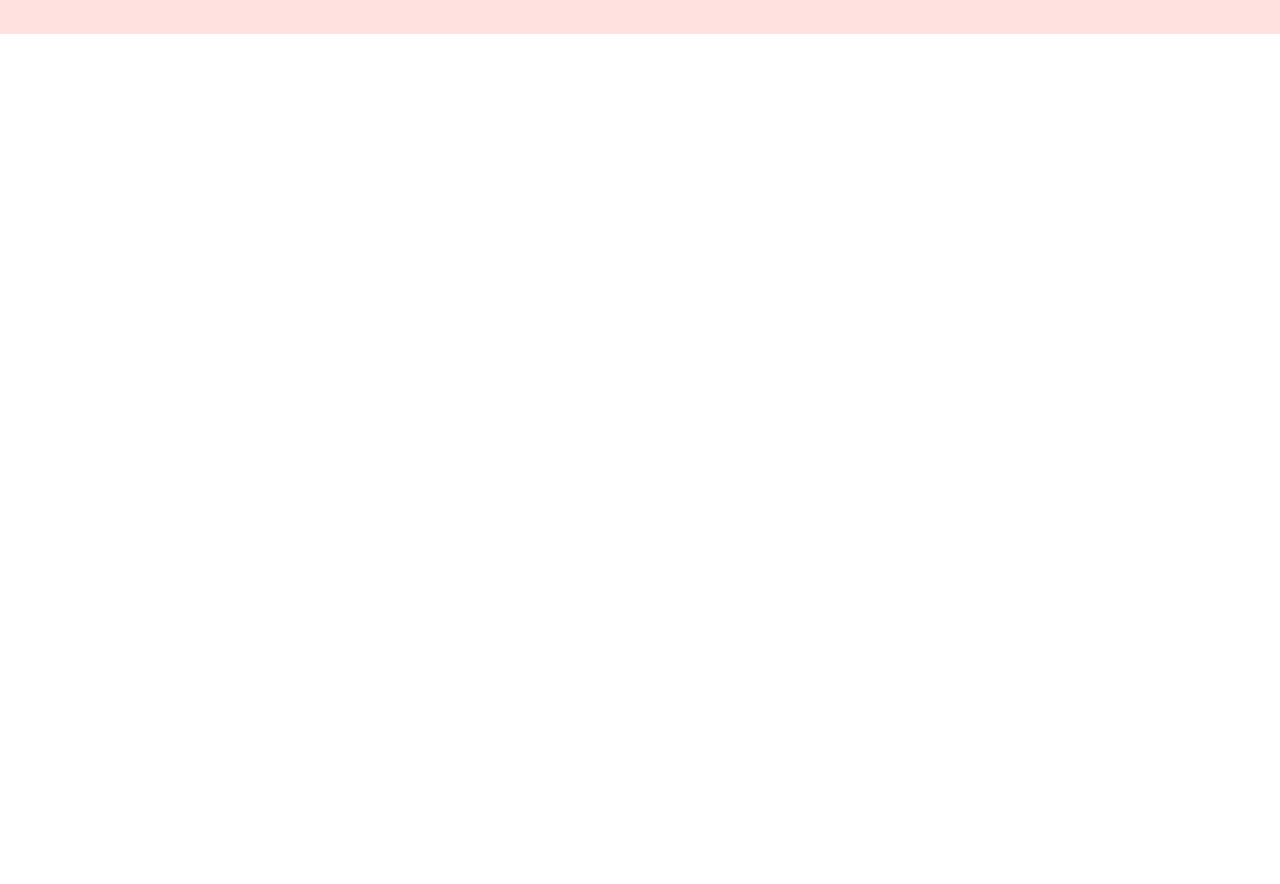
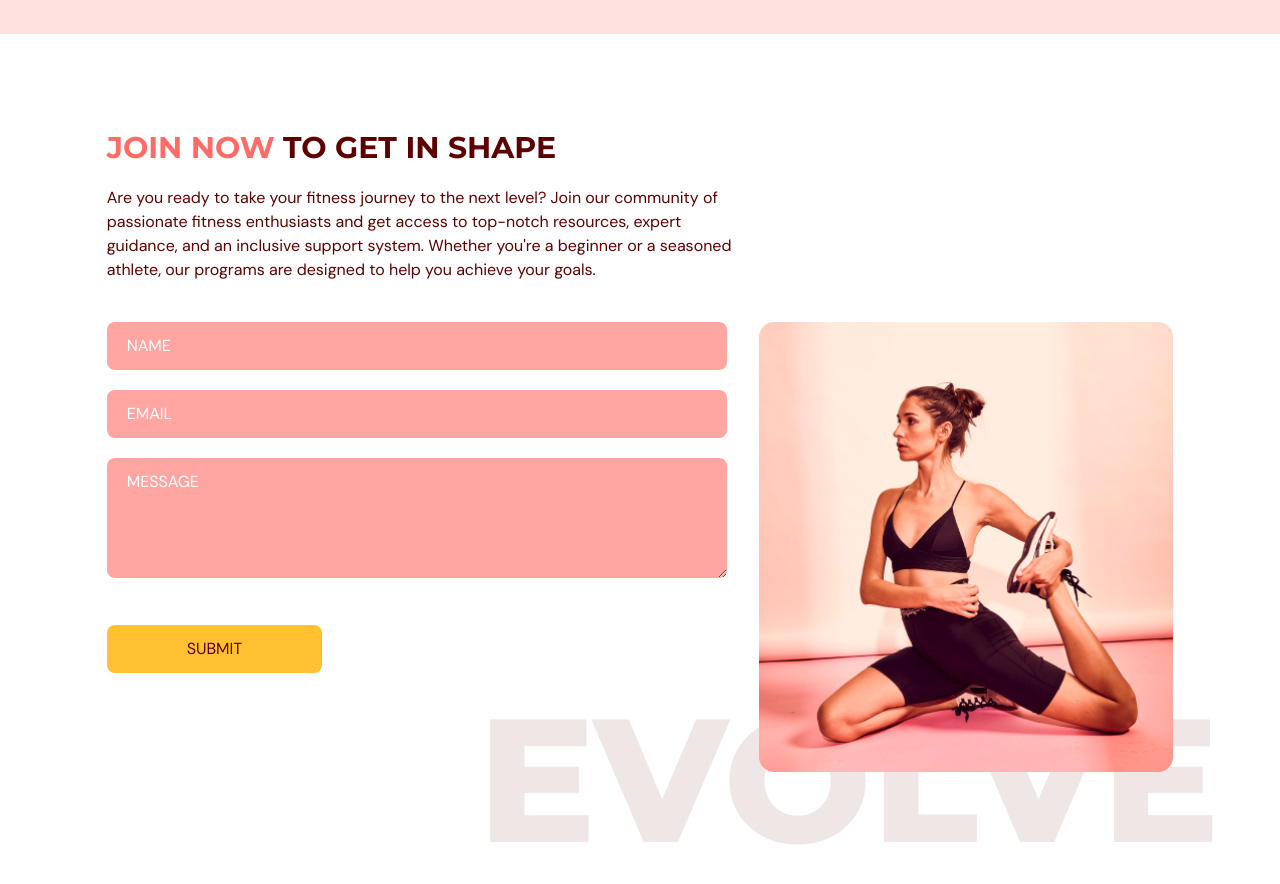
Before and after one commit to jimabby/gym-website, a React (Vite) app: page / in a window 1280 px wide. Shown: the part 3100-3984 px from the top of the page. Before the commit the page ends 3134 px from the top, so only its background shows below. Built offline with nearby package versions, Linux system fonts and the light colour scheme.

Commit message:
Contact Us page

```diff
--- a/package.json
+++ b/package.json
@@ -14,7 +14,8 @@
     "framer-motion": "^11.2.10",
     "react": "^18.2.0",
     "react-anchor-link-smooth-scroll": "^1.0.12",
-    "react-dom": "^18.2.0"
+    "react-dom": "^18.2.0",
+    "react-hook-form": "^7.51.5"
   },
   "devDependencies": {
     "@types/node": "^20.14.2",
--- a/src/App.tsx
+++ b/src/App.tsx
@@ -4,6 +4,7 @@
 import { SelectedPage } from "./shared/types";
 import Benefits from "./scenes/benefits";
 import OurClasses from "./scenes/ourclasses";
+import ContactUs from "./scenes/contactus";
 
 function App() {
   const [selectedPage, setSelectedPage] = useState<SelectedPage>(SelectedPage.Home);
@@ -30,6 +31,7 @@
     <Home setSelectedPage={setSelectedPage} />
     <Benefits setSelectedPage={setSelectedPage} />
     <OurClasses setSelectedPage={setSelectedPage} />
+    <ContactUs setSelectedPage={setSelectedPage} />
   </div>;
 }
 
--- /dev/null
+++ b/src/scenes/contactus/index.tsx
@@ -0,0 +1,145 @@
+import { SelectedPage } from "@/shared/types"
+import { motion } from "framer-motion";
+import { useForm } from "react-hook-form";
+import ContactUsPageGraphic from "@/assets/ContactUsPageGraphic.png"
+import HText from "@/shared/HText";
+
+type Props = {
+  setSelectedPage: (value: SelectedPage) => void;
+}
+
+const ContactUs = ({setSelectedPage}: Props) => {
+
+  const inputStyles = `mb-5 w-full rounded-lg bg-primary-300 px-5 py-3 placeholder-white`;
+
+  const {
+    register,
+    trigger,
+    formState: {errors},
+  } = useForm();
+
+  const onSubmit = async (e: any) => {
+    const isValid = await trigger();
+    if(!isValid){
+      e.preventDefault();
+    }
+  }
+
+  return (
+    <section id="contactus" className="mx-auto w-5/6 pt-24 pb-32">
+      <motion.div onViewportEnter={() => setSelectedPage(SelectedPage.ContactUs)}>
+        {/* HEADER */}
+        <motion.div
+          className="md:w-3/5"
+          initial="hidden"
+          whileInView="visible"
+          viewport={{once: true, amount: 0.5}}
+          transition={{duration: 1}}
+          variants={{
+            hidden: {opacity: 0, x: -50},
+            visible: {opacity: 1, x: 0},
+          }}
+        >
+          <HText>
+            <span className="text-primary-500">JOIN NOW </span>TO GET IN SHAPE
+          </HText>
+          <p className="my-5">
+            Are you ready to take your fitness journey to the next level? Join our community of passionate
+            fitness enthusiasts and get access to top-notch resources, expert guidance, and an inclusive
+            support system. Whether you're a beginner or a seasoned athlete, our programs are designed
+            to help you achieve your goals.
+          </p>
+        </motion.div>
+
+        {/* FORM AND IMAGE */}
+        <div className="mt-10 justify-between gap-8 md:flex">
+          <motion.div className="mt-10 basis-3/5 md:mt-0"
+            initial="hidden"
+            whileInView="visible"
+            viewport={{once: true, amount: 0.5}}
+            transition={{duration: 1}}
+            variants={{
+              hidden: {opacity: 0, y: 50},
+              visible: {opacity: 1, y: 0},
+            }}
+          >
+            <form
+              target="_blank"
+              onSubmit={onSubmit}
+              action="https://formsubmit.co/el/nukupu"
+              method="POST">
+              <input
+                className= {inputStyles}
+                type="text"
+                placeholder="NAME"
+                {...register("name", {
+                  required: true,
+                  maxLength: 100,
+                })}/>
+                {errors.name && (
+                  <p className="mt-1 text-priamry-500">
+                    {errors.name.type === "required" && "This field is required."}
+                    {errors.name.type === "maxLength" && "Max Length is 100 characters."}
+                  </p>
+                )}
+
+              <input
+                className= {inputStyles}
+                type="text"
+                placeholder="EMAIL"
+                {...register("email", {
+                  required: true,
+                  pattern: /^[A-Z0-9._%+-]+@[A-Z0-9.-]+\.[A-Z]{2,}$/i,
+                })}/>
+                {errors.email && (
+                  <p className="mt-1 text-priamry-500">
+                    {errors.email.type === "required" && "This field is required."}
+                    {errors.email.type === "pattern" && "invalid email address!"}
+                  </p>
+                )}
+
+              <textarea
+                className= {inputStyles}
+                placeholder="MESSAGE"
+                rows={4}
+                cols={50}
+                {...register("message", {
+                  required: true,
+                  maxLength: 2000,
+                })}/>
+                {errors.message && (
+                  <p className="mt-1 text-priamry-500">
+                    {errors.message.type === "required" && "This field is required."}
+                    {errors.message.type === "maxLength" && "Max Length is 2000 characters."}
+                  </p>
+                )}
+
+                <button
+                  type="submit"
+                  className="mt-5 rounded-lg bg-secondary-500 px-20 py-3 transition duration-500 hover:text-white">
+                  SUBMIT
+                </button>
+            </form>
+          </motion.div>
+          <motion.div
+            className="relative mt-16 basis-2/5 md:mt-0"
+            initial="hidden"
+            whileInView="visible"
+            viewport={{once: true, amount: 0.5}}
+            transition={{delay: 0.2, duration: 1}}
+            variants={{
+              hidden: {opacity: 0, x: -50},
+              visible: {opacity: 1, x: 0},
+            }}
+          >
+            <div className="md:before:content-evolvetext w-full before:absolute before:-bottom-20 before:-right-10 before:z-[-1]">
+              <img className="w-full" alt="contact-us-page-graphic" src={ContactUsPageGraphic} />
+            </div>
+          </motion.div>
+        </div>
+      </motion.div>
+    </section>
+  )
+}
+
+export default ContactUs
```
Also changed, not shown: 1 other file (tests, documents, lock files or other folders).
